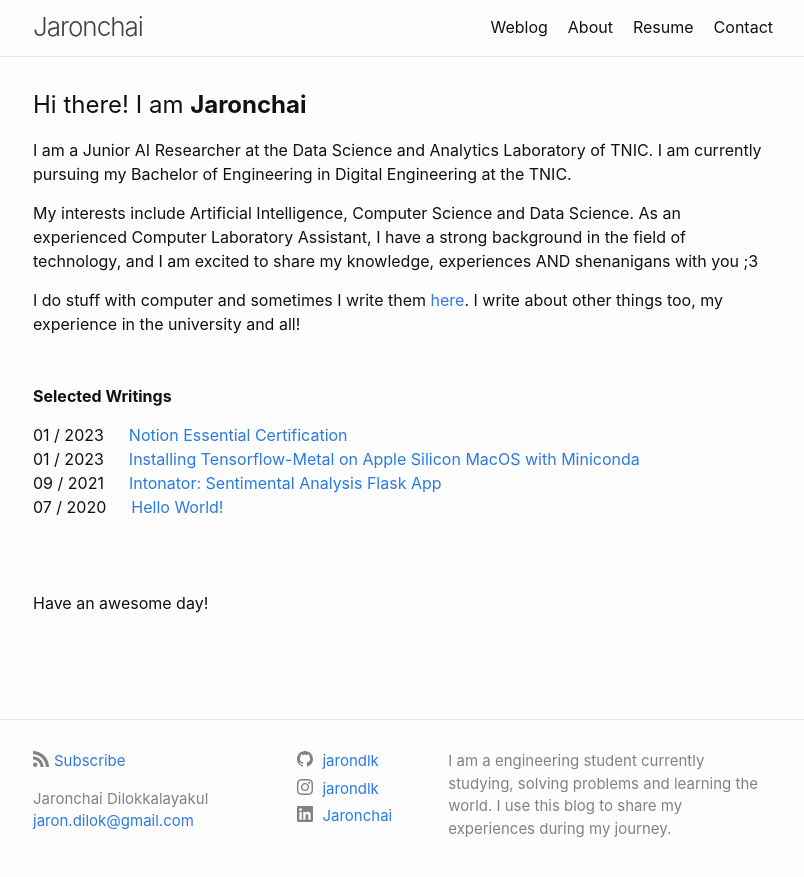
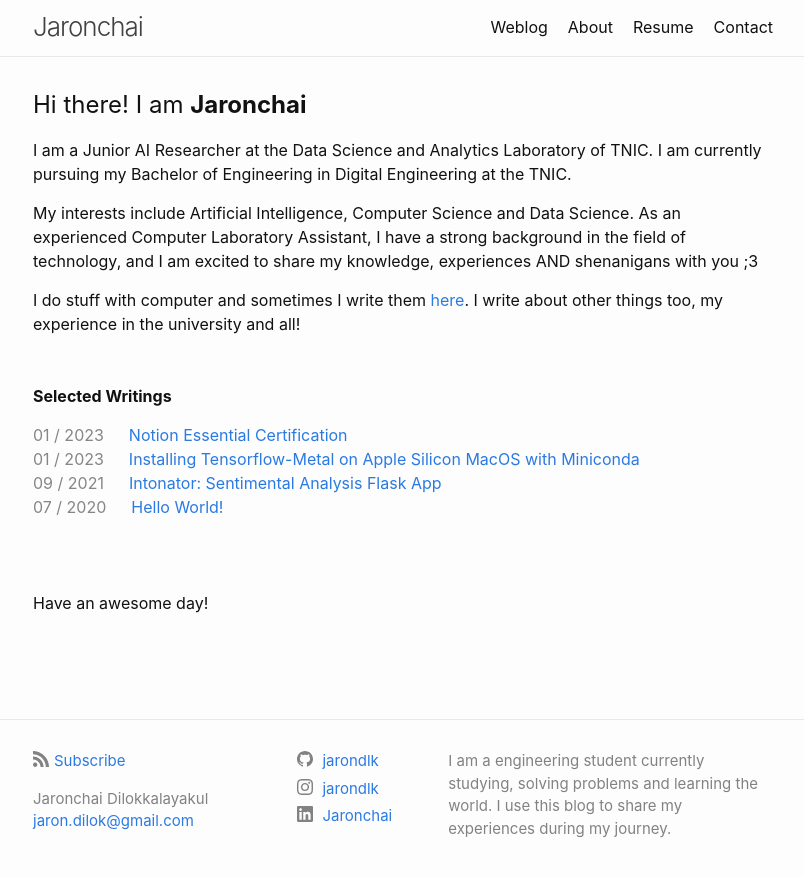
Before and after one commit to jarondlk/jaronchai-blog, a Jekyll site: the page built from index.markdown, in a window 1280 px wide. Shown: the top 877 px of the page, without its empty margins (237-1041 px from the left). Built offline with Jekyll 4.4.1, drawn with Linux system fonts in a browser that asks for light colours.

Commit message:
Update index featured writing

```diff
--- a/_includes/featured.html
+++ b/_includes/featured.html
@@ -4,7 +4,7 @@
 
 <li style="list-style-type: none;">
 
-    {{ post.date | date: "%m / %Y" }}
+    <span style="opacity: 0.5;">{{ post.date | date: "%m / %Y" }}</span>
     &emsp;
     <a href=" {{ post.url | relative_url }}">{{ post.title }}</a>
 
```
